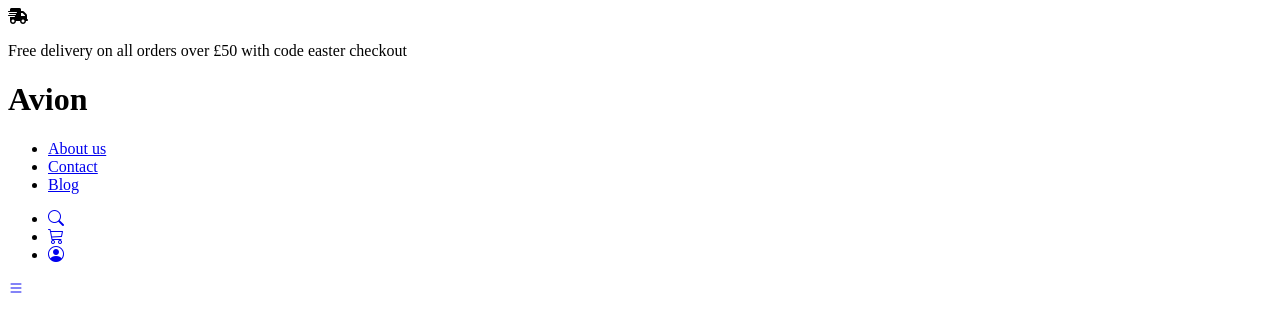
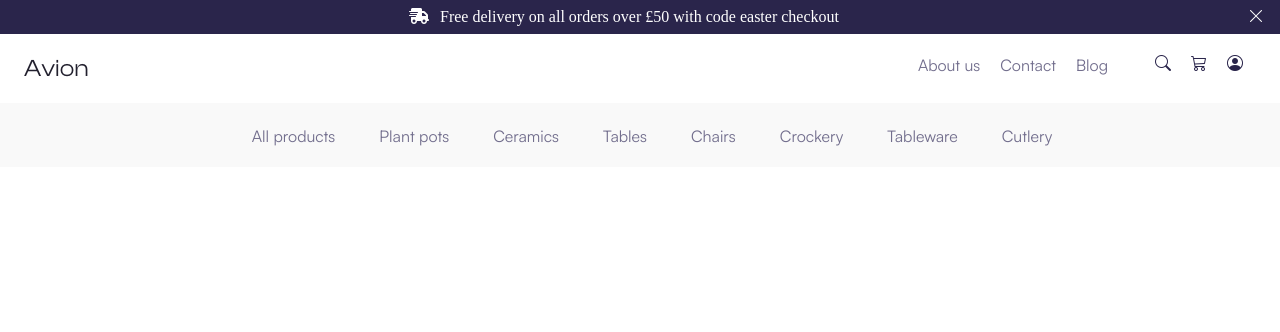
Before and after one commit to IsmayilovS/Final_Project_1, a plain HTML site: page assets/pages/about.html in a window 1280 px wide. Drawn offline with nearby package versions, Linux system fonts and the light colour scheme.

Commit message:
About Pade Header is done

```diff
--- a/assets/pages/about.html
+++ b/assets/pages/about.html
@@ -12,11 +12,16 @@
 </head>
 <body>
     <div class="billboard">
-        <div class="billboard_content">
+        <div></div>
+        <div class="billboard_content1">
             <i class="fa-solid fa-truck-fast"></i>
             <p></i> Free delivery on all orders over £50 with code easter checkout</p>
         </div>
+        <div class="billboard_content2">
+            <a href=""><i class="bi bi-x-lg"></i></a>
+        </div>
     </div>
+    <!--  -->
     <div class="header1">
         <h1>Avion</h1>
         <div class="header1_col2">
@@ -30,8 +35,21 @@
                 <li><a href="."><i class="bi bi-cart3"></i></a></li>
                 <li><a href="."><i class="bi bi-person-circle"></i></a></li>
             </ul>
-            <a href="."><i class="bi bi-list"></i></a>
+            <a href="."><i class="fa-solid fa-bars"></i></a>
         </div>
+    </div>
+    <!--  -->
+    <div class="header2">
+        <ul>
+            <li><a href="">All products</a></li>
+            <li><a href="">Plant pots</a></li>
+            <li><a href="">Ceramics</a></li>
+            <li><a href="">Tables</a></li>
+            <li><a href="">Chairs</a></li>
+            <li><a href="">Crockery</a></li>
+            <li><a href="">Tableware</a></li>
+            <li><a href="">Cutlery</a></li>
+        </ul>
     </div>
 </body>
 </html>
--- a/assets/styles/aboutresponsive.css
+++ b/assets/styles/aboutresponsive.css
@@ -0,0 +1,39 @@
+@media screen and (min-width:800px) {
+    .billboard_content1{
+        display: flex;
+        margin-left: 16px;
+    }
+    .billboard_content1 .fa-truck-fast{
+        color: white;
+        margin-top: 8px;
+        margin-right: 11px;
+    }
+    .billboard_content1 p{
+        margin: 8px 0;
+    }
+    .billboard_content2{
+        margin: 8px 16px;
+    }
+    /*  */
+    .header1_nav{
+        display: flex;
+    }
+    .header1_icons{
+        display: flex;
+    }
+    .bi-cart3, .bi-person-circle, .bi-search {
+        display: block;
+    }
+    .fa-bars {
+        display: none;
+    }
+    /*  */
+    .header2 ul{
+        display: flex;
+        justify-content: center;
+    }
+    .header2 li{
+        margin: 22px 0;
+    }
+
+}
--- a/assets/styles/aboutstyle.css
+++ b/assets/styles/aboutstyle.css
@@ -0,0 +1,101 @@
+:root{
+    --purple: rgb(42, 37, 75);
+}
+*{
+    margin: 0;
+    padding: 0;
+    text-decoration: none;
+    list-style-type: none;
+}
+.billboard{
+    display: flex;
+    justify-content: space-between;
+    color: white;
+    background-color: var(--purple);
+}
+.billboard_content1{
+    display: flex;
+    margin-left: 16px;
+}
+.billboard_content1 .fa-truck-fast{
+    color: white;
+    margin-top: 15px;
+    margin-right: 11px;
+}
+
+.billboard_content1 p{
+    margin: 8px 0;
+}
+.billboard_content2{
+    margin: 15px 16px;
+}
+.billboard_content2 a{
+    color: white;
+}
+/*  */
+.header1{
+    display: flex;
+    flex-direction: row;
+    justify-content: space-between;
+    height: 69px;
+}
+.header1 .header1_col2, .header1 h1{
+    padding-top: 20px;
+}
+.header1_col2{
+    display: flex;
+    flex-direction: row;
+    margin-right: 27px;
+}
+.header1 h1{
+    font-size:24px;font-weight:400;font-family: 'Clash';
+    color: rgb(34, 32, 46);
+    margin-left: 24px;
+}
+.header1 li{
+    display: flex;
+    padding: 0 10px;
+}
+.header1_nav{
+    display: none;
+}
+.header1_nav a{
+    color: rgb(114, 110, 141);
+    font-size: 16px;font-weight: 400;font-family: 'Satoshi';
+}
+.header1_icons{
+    padding-top: 1px;
+    margin-left: 27px;
+}
+.header1_icons a{
+    color: var(--purple);
+}
+.fa-bars {
+    color: var(--purple);
+    margin-left: 10px;
+}
+.bi-cart3, .bi-person-circle, .bi-search{
+    display: none;
+}
+/*  */
+.header2{
+    height: 64px;
+    background-color: rgb(249, 249, 249);
+    /* overflow-x:scroll ; */
+}
+.header2 ul{
+    display: flex;
+    margin-left:24px;
+    gap: 44px;
+    height: 22px;
+}
+.header2 li{
+    margin:16px 0;
+}
+
+.header2 a{
+   color:rgb(114, 110, 141);
+   font-size: 16px;font-weight: 400;font-family: 'Satoshi';
+}
+
+/*  */
--- a/assets/styles/responsive.css
+++ b/assets/styles/responsive.css
@@ -8,12 +8,14 @@
     .bi-cart3, .bi-person-circle{
         display: block;
     }
-    .bi-list {
-        display: none;;
+    .fa-bars {
+        display: none;
     }
+    /*  */
     .header2{
         display: block;
     }
+    /*  */
     .section_cols{
         display: flex;
         justify-content: center;
@@ -43,6 +45,7 @@
     .section_col2{
         display: block;
     }
+    /*  */
     .section2{
         height: 355px;
     }
@@ -172,7 +175,7 @@
     }
     .section6_col2 img{
         height: 603px;
-        width: 720px;
+        width: 100%;
     }
     .btn_5{
         grid-row: 2;
--- a/assets/styles/style.css
+++ b/assets/styles/style.css
@@ -45,7 +45,7 @@
 .header1_icons a{
     color: var(--purple);
 }
-.bi-list {
+.fa-bars {
     color: var(--purple);
     margin-left: 10px;
 }
@@ -267,7 +267,7 @@
 }
 /* Section6 */
 .section6{
-    height: 828px;
+    height: 830px;
 }
 .section6_col1{
     margin:0 24px;
```
Also changed, not shown: index.html (+1 -1 lines).
